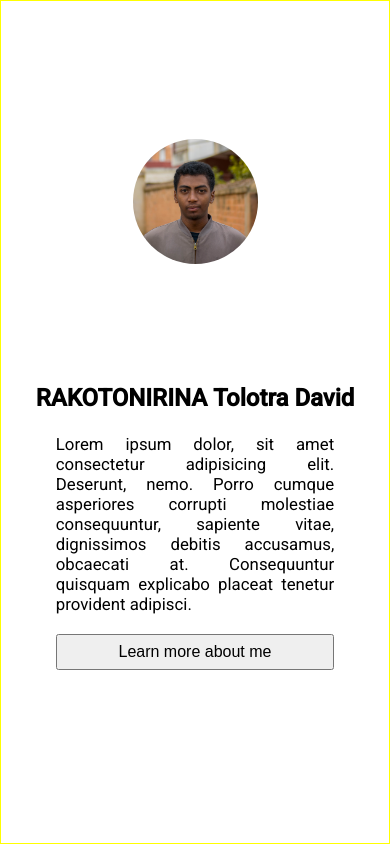
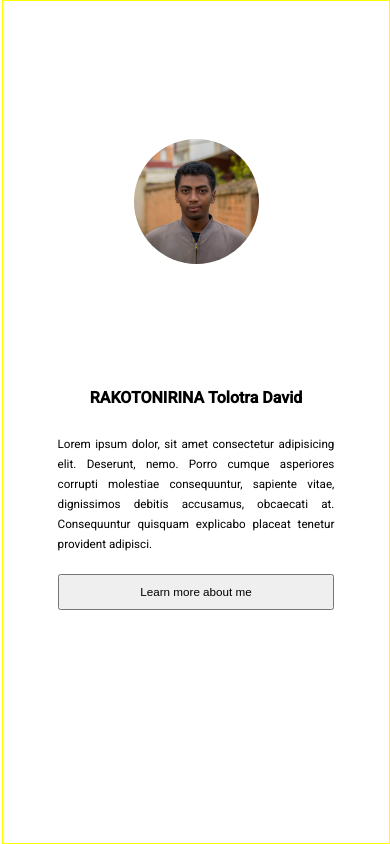
Before and after one commit to tolotra-david/portfolio, an Angular app: page /home in a window 390 px wide. Built offline with nearby package versions, Linux system fonts and the light colour scheme.

Commit message:
sidebar fixed

```diff
--- a/src/app/app.component.css
+++ b/src/app/app.component.css
@@ -10,6 +10,8 @@
     width: calc(100% / 3);
     border: 1px solid red;
     overflow: hidden;
+    opacity: 1;
+    transition: all ease-out .3s;
 }
 
 .pages {
@@ -19,3 +21,10 @@
     overflow-Y: auto;
     padding: 20px;
 }
+
+@media only screen and (max-width: 768px){
+    .sidebar{
+        width: 0;
+        opacity: 0;
+    }
+}
--- a/src/app/app.component.html
+++ b/src/app/app.component.html
@@ -1,5 +1,5 @@
 <div class="root">
-  <div *ngIf="isDesktop" class="sidebar">
+  <div class="sidebar">
     <app-sidebar></app-sidebar>
   </div>
   <div class="pages">
--- a/src/app/app.component.ts
+++ b/src/app/app.component.ts
@@ -3,18 +3,10 @@ import { Component, OnInit } from '@angular/core';
 @Component({
   selector: 'app-root',
   templateUrl: './app.component.html',
-  styleUrls: ['./app.component.css'],
-  host: {
-    '(window:resize)': 'onResize($event)'
-  }
+  styleUrls: ['./app.component.css']
 })
 export class AppComponent implements OnInit{
-  isDesktop = true
-  // onResize(event: any){
-  //   if(event.target.innerWidth < 768) this.isDesktop = !this.isDesktop
-  // }
 
   ngOnInit(): void{
-    if(window.innerWidth < 768) this.isDesktop = !this.isDesktop
   }
 }
--- a/src/app/home/home.component.css
+++ b/src/app/home/home.component.css
@@ -92,11 +92,15 @@
         border-radius: 50%;
     }
 
+    .home__name h1 {
+        font-size: medium;
+    }
+
     .home__description .description p {
         width     : 80%;
         margin    : auto;
         text-align: justify;
-        font-size : larger;
+        font-size : smaller;
     }
 
     .home__description .button__more {
@@ -105,4 +109,7 @@
         margin-top: 20px;
     }
 
+    .home__description .button__more button {
+        font-size: smaller;
+    }
 }
--- a/src/app/progress-bar/progress-bar.component.ts
+++ b/src/app/progress-bar/progress-bar.component.ts
@@ -44,7 +44,7 @@ export class ProgressBarComponent implements OnInit {
         this.count = count + "%"
       }
     }
-    let value = setInterval(setValue, 30)
+    let value = setInterval(setValue, 27)
   }
 
   getSkillValueSecond() {
```
Also changed, not shown: src/app/skills/skills.component.css (line endings or trailing spaces).
